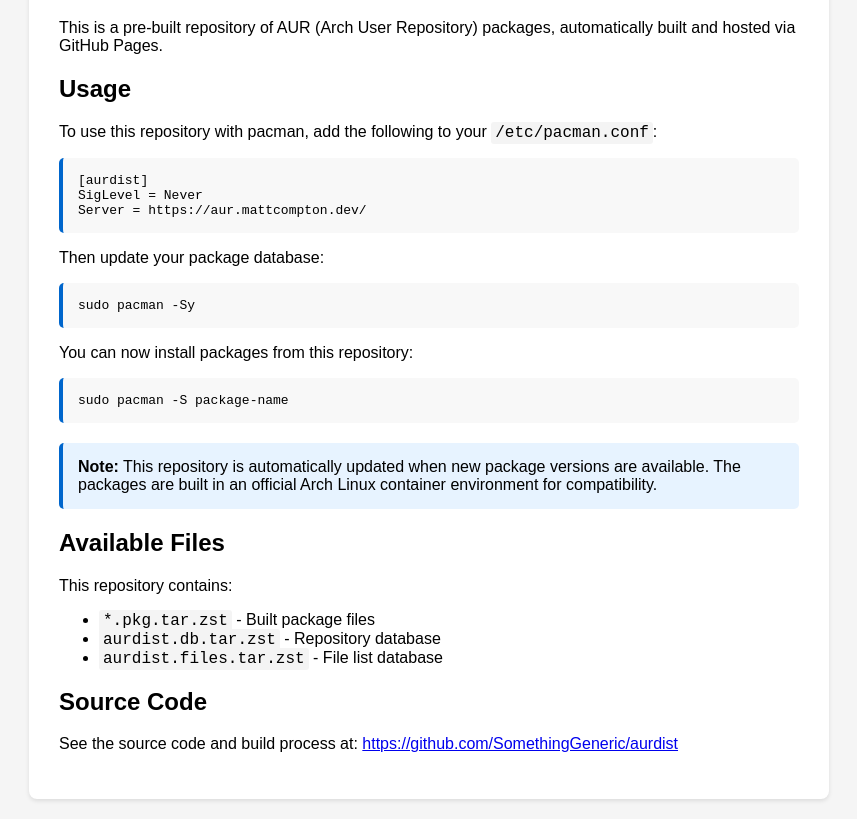
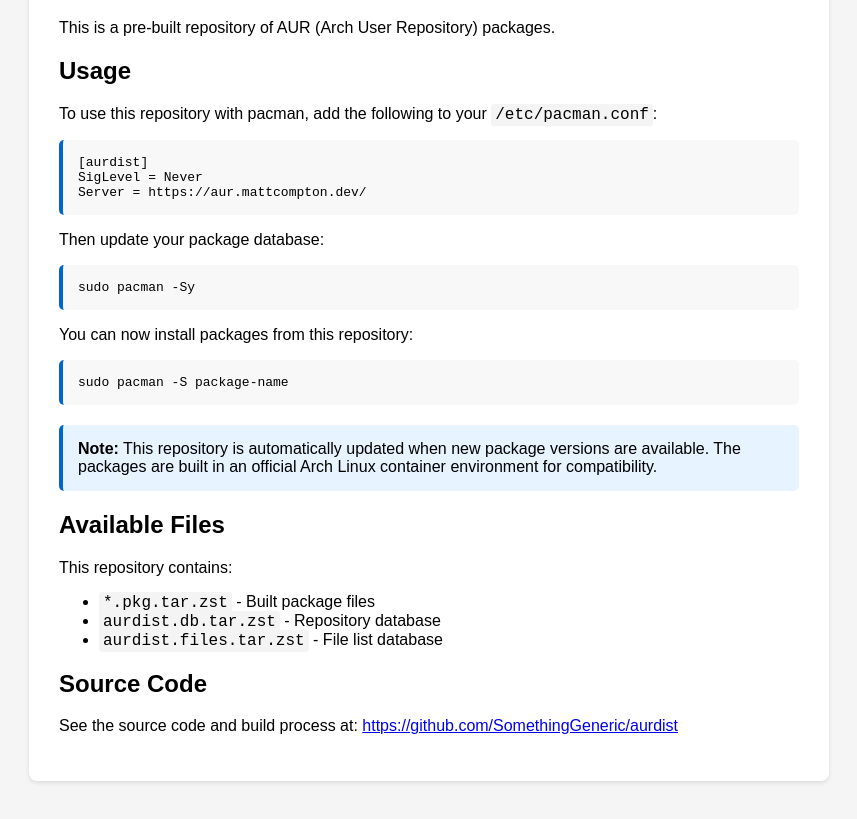
Before and after one commit to SomethingGeneric/aurdist, a plain HTML site: page packages/index.html in a window 1280 px wide. Shown: the part 123-942 px from the top of the page, without its empty margins (211-1068 px from the left). Drawn offline with Linux system fonts and the light colour scheme.

Commit message:
Update index.html

```diff
--- a/packages/index.html
+++ b/packages/index.html
@@ -49,7 +49,7 @@
     <div class="container">
         <h1>aurdist - AUR Package Repository</h1>
 
-        <p>This is a pre-built repository of AUR (Arch User Repository) packages, automatically built and hosted via GitHub Pages.</p>
+        <p>This is a pre-built repository of AUR (Arch User Repository) packages.</p>
 
         <h2>Usage</h2>
         <p>To use this repository with pacman, add the following to your <code>/etc/pacman.conf</code>:</p>
```
